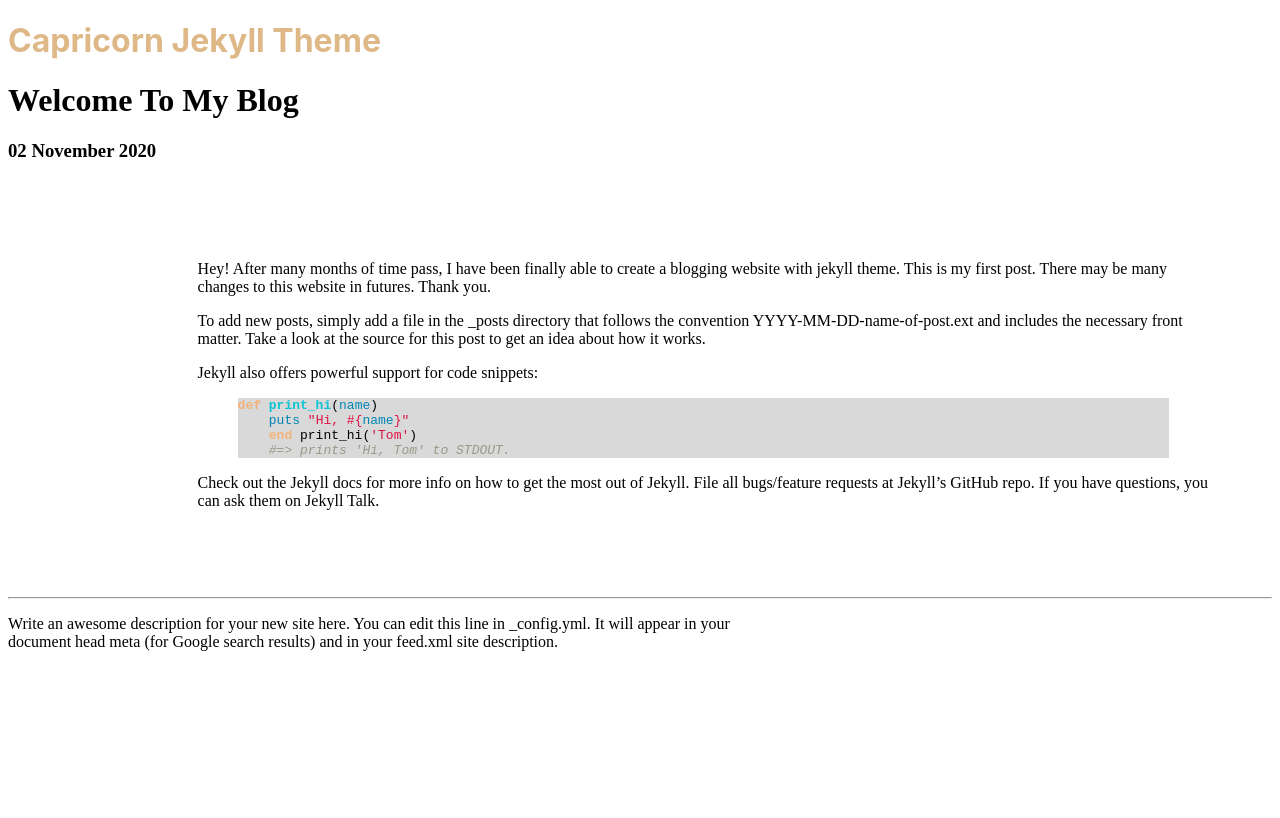
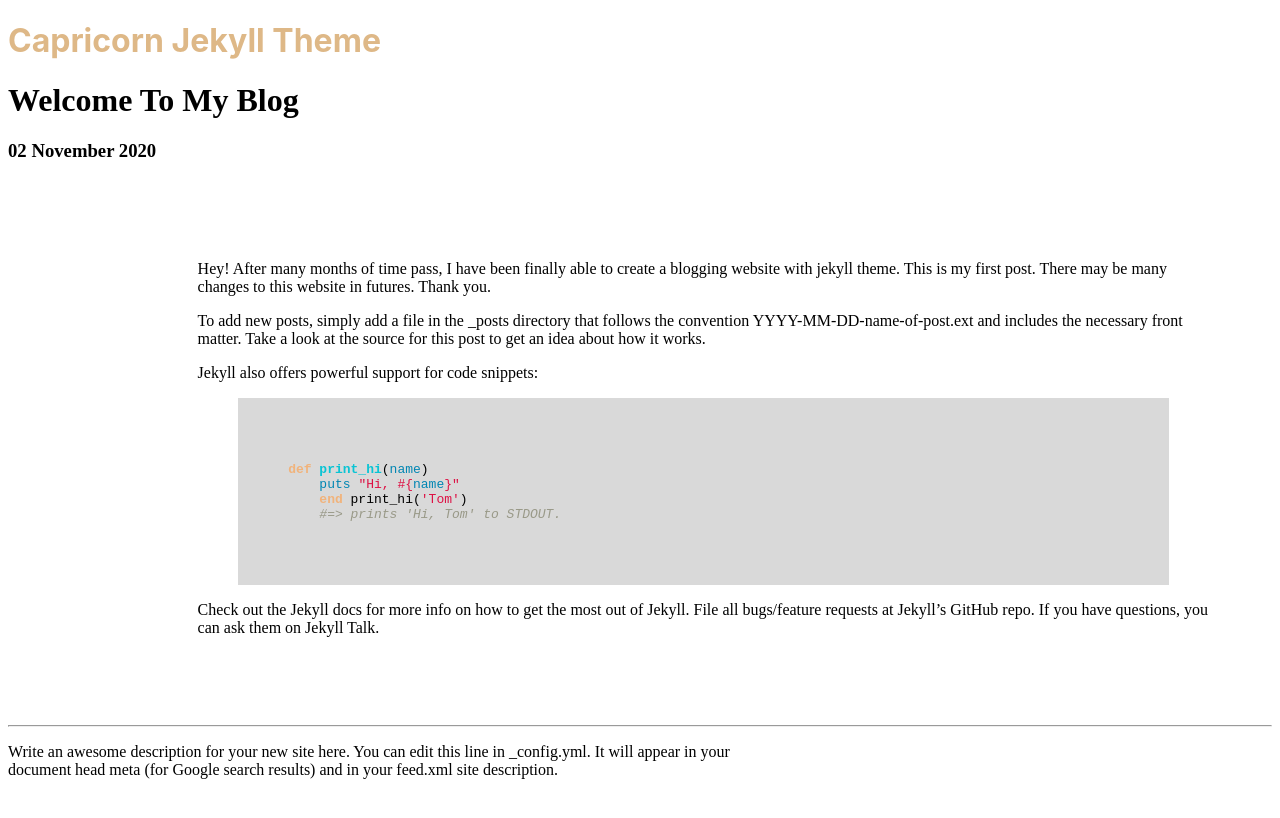
Before and after one commit to NrdyBhu1/capricorn-jekyll-theme, a Jekyll site: the page built from _posts/2020-11-02-welcome-to-my-blog.md, in a window 1280 px wide. Shown: the top 818 px of the page. Built offline with Jekyll 4.4.1, drawn with Linux system fonts in a browser that asks for light colours.

Commit message:
change syntax-highlighting:

```diff
--- a/_sass/_syntax-highlighting.scss
+++ b/_sass/_syntax-highlighting.scss
@@ -3,6 +3,8 @@
  */
  .highlight {
     background: darken(#fff, 15%);
+    overflow-x: scroll;
+    padding: 5%;
 
     .highlighter-rouge & {
       background: #eef;
```
